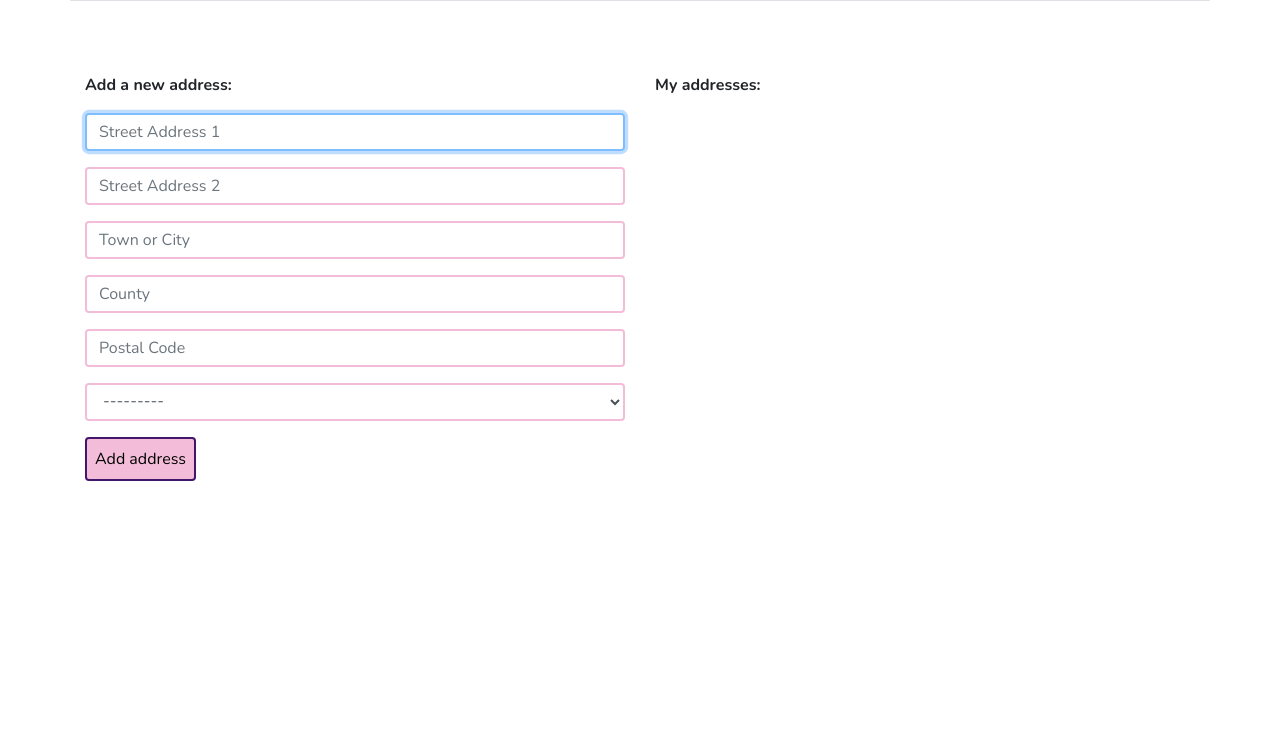
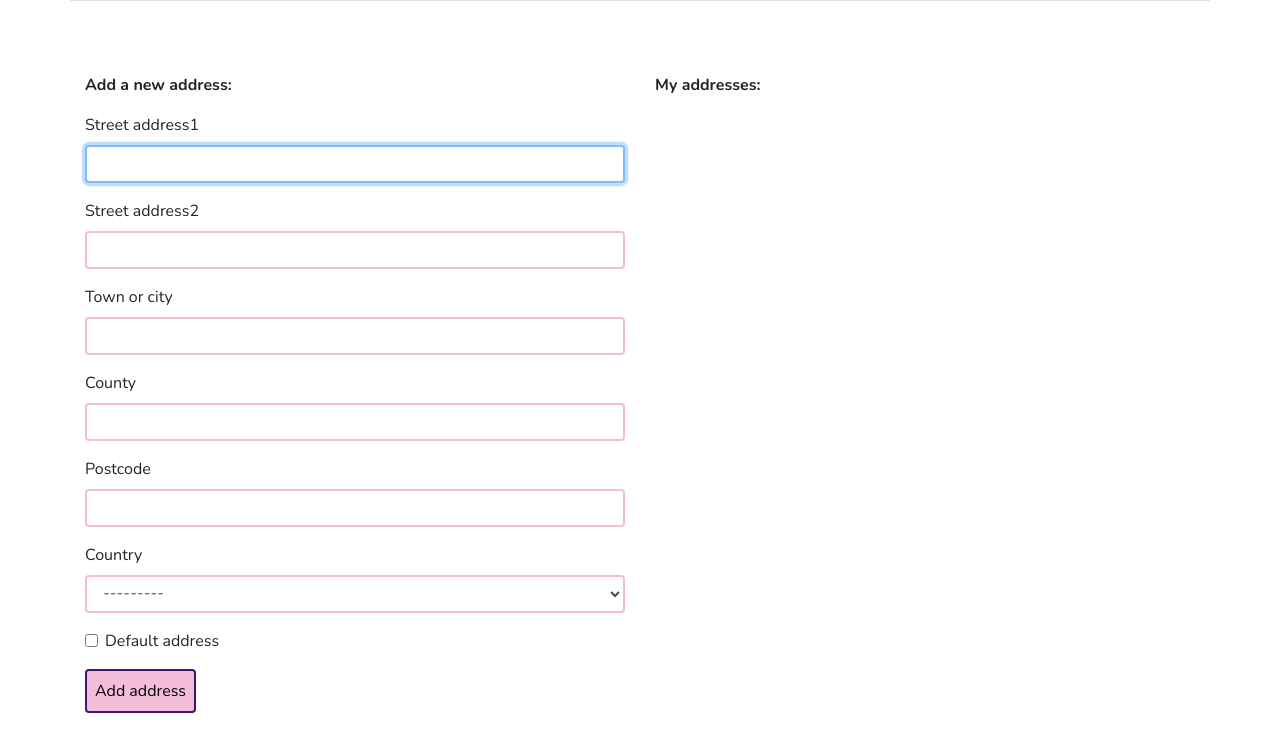
Before and after one commit to nhamidi90/unnie_style, a Django app: page /profile/ in a window 1280 px wide. Shown: the part 540-1269 px from the top of the page. Before the commit the page ends 1021 px from the top, so only its background shows below. Run offline with Django 3.2, Linux system fonts and the light colour scheme; the visitor is signed in with stand-in values (Sample User, id 1); data comes from the database, SQL or seed files in the repository; data that the repository does not hold is empty; some libraries are stand-ins or nearby versions.

Commit message:
Add default address to profile page form

```diff
--- a/profiles/forms.py
+++ b/profiles/forms.py
@@ -5,7 +5,11 @@ class AddressForm(forms.ModelForm):
     class Meta:
         model = Addresses
         fields = ('street_address1', 'street_address2', 'town_or_city',
-                  'county', 'postcode', 'country')
+                  'county', 'postcode', 'country', 'default_address')
+        widgets = {
+            'default_address': forms.CheckboxInput(attrs={'label': 'Set as default address'})
+        }
+
 
     def __init__(self, *args, **kwargs):
         """
@@ -22,11 +26,11 @@ class AddressForm(forms.ModelForm):
         }
 
         self.fields['street_address1'].widget.attrs['autofocus'] = True
-        for field in self.fields:
-            if field != 'country':
-                if self.fields[field].required:
-                    placeholder = f'{placeholders[field]} *'
-                else:
-                    placeholder = placeholders[field]
-                self.fields[field].widget.attrs['placeholder'] = placeholder
-            self.fields[field].label = False
+        # for field in self.fields:
+        #     if field != 'country':
+        #         if self.fields[field].required:
+        #             placeholder = f'{placeholders[field]} *'
+        #         else:
+        #             placeholder = placeholders[field]
+        #         self.fields[field].widget.attrs['placeholder'] = placeholder
+        #     self.fields[field].label = False
--- a/profiles/models.py
+++ b/profiles/models.py
@@ -40,3 +40,9 @@ class Addresses(models.Model):
     postcode = models.CharField(max_length=20, null=True, blank=True)
     country = CountryField(blank_label='Country *', null=True, blank=True)
     default_address = models.BooleanField(default=False, null=True, blank=True)
+
+
+    def save(self, *args, **kwargs):
+        if self.default_address == True:
+            Addresses.objects.filter(user_profile=self.user_profile, default_address=True).exclude(id=self.id).update(default_address=False)
+        super().save(*args, **kwargs)
--- a/profiles/templates/profiles/edit_address.html
+++ b/profiles/templates/profiles/edit_address.html
@@ -19,10 +19,6 @@
             <form action="{% url 'edit_address' address.id %}" method="POST" id="add-address">
                 {% csrf_token %}
                 {{ form | crispy }}
-                <p>
-                <label class="form-check-label" for="id-save-info">Set as default address</label>
-                <input class="form-check-input ml-4" type="checkbox" id="id-save-address" name="save-address">
-                </p>
                 <p><a href="{% url 'profile' %}" class="btn shop-btn mr-4">
                     <i class="fas fa-chevron-left"></i>
                 Back to profile
```
